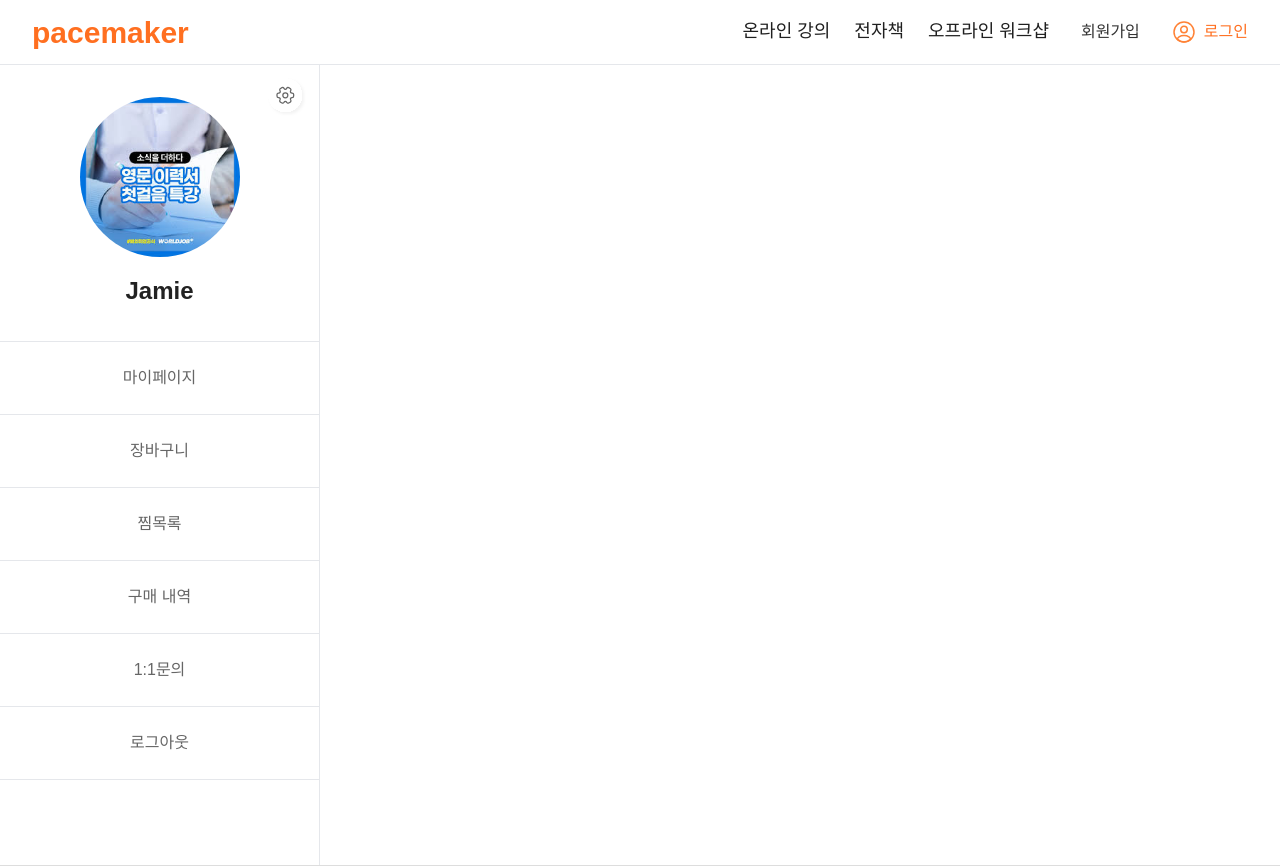
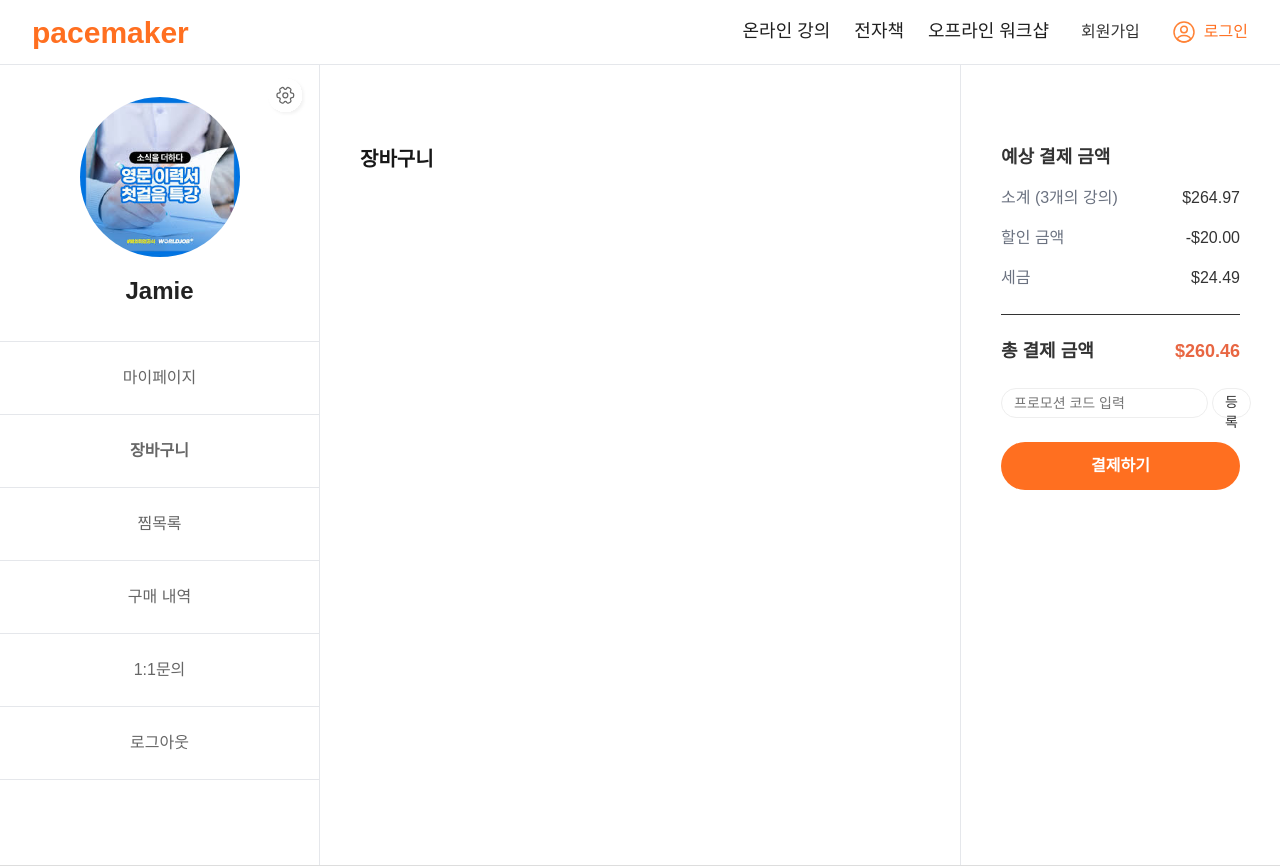
Before and after one commit to pacemakerIT/pacemaker-video, a Next.js app: page /mypage/cart in a window 1280 px wide. Shown: the top 867 px of the page. Built offline with nearby package versions, Linux system fonts and the light colour scheme; no server answers.

Commit message:
Highlight active menu item

```diff
--- a/src/app/admin/layout.tsx
+++ b/src/app/admin/layout.tsx
@@ -11,13 +11,9 @@ export default function RootLayout({
   return (
     <SidebarProvider>
       <AppSidebar />
-      <html lang="en">
-        <body>
-          <SidebarTrigger />
-          <main className="container">{children}</main>
-          <Toaster />
-        </body>
-      </html>
+      <SidebarTrigger />
+      <main className="container">{children}</main>
+      <Toaster />
     </SidebarProvider>
   );
 }
--- a/src/app/mypage/layout.tsx
+++ b/src/app/mypage/layout.tsx
@@ -1,5 +1,5 @@
 import '@/app/globals.css';
-import Sidebar from '@/components/my-page-side-bar';
+import MyPageSidebar from '@/components/my-page-side-bar';
 
 export default function RootLayout({
   children
@@ -8,12 +8,8 @@ export default function RootLayout({
 }) {
   return (
     <div className="w-screen grid grid-cols-[320px_1fr]">
-      <Sidebar />
-      <html lang="en">
-        <body>
-          <main className="container flex">{children}</main>
-        </body>
-      </html>
+      <MyPageSidebar />
+      <main className="container flex">{children}</main>
     </div>
   );
 }
--- a/src/components/my-page-side-bar.tsx
+++ b/src/components/my-page-side-bar.tsx
@@ -1,17 +1,22 @@
+'use client';
+
 import Link from 'next/link';
 import Image from 'next/image';
+import { usePathname } from 'next/navigation';
 import profileImg from '../../public/img/resume_lecture.jpeg';
 
 const menuItems = [
   { label: '마이페이지', href: '/mypage' },
-  { label: '장바구니', href: '/cart' },
+  { label: '장바구니', href: '/mypage/cart' },
   { label: '찜목록', href: '/mypage/favorites' },
   { label: '구매 내역', href: '/mypage/purchases' },
   { label: '1:1문의', href: '/mypage/inquiries' },
   { label: '로그아웃', href: '/logout' }
 ];
 
-export default function Sidebar() {
+export default function MyPageSidebar() {
+  const pathname = usePathname();
+
   return (
     <aside className="hidden md:flex flex-col w-80 h-screen shrink-0 border-r bg-white py-8">
       <div className="relative flex flex-col items-center mb-8">
@@ -42,13 +47,15 @@ export default function Sidebar() {
       <nav className="flex flex-col">
         {menuItems.map((item, index) => {
           const isLast = index === menuItems.length - 1;
-          const borderClasses = `${isLast ? 'border-b' : ''}`;
+          const isActive = pathname === item.href;
+          const borderClass = `${isLast ? 'border-b' : ''}`;
+          const activeClass = isActive ? 'font-bold text-pace-orange-700' : '';
 
           return (
             <Link
               key={item.label}
               href={item.href}
-              className={`flex items-center justify-center text-pace-stone-500 hover:bg-pace-ivory-500 hover:font-medium hover:text-pace-gray-700 py-6 border-t ${borderClasses}`}
+              className={`flex items-center justify-center text-pace-stone-500 hover:bg-pace-ivory-500 hover:font-bold hover:text-pace-orange-700 py-6 border-t ${borderClass} ${activeClass}`}
             >
               <span>{item.label}</span>
             </Link>
```
